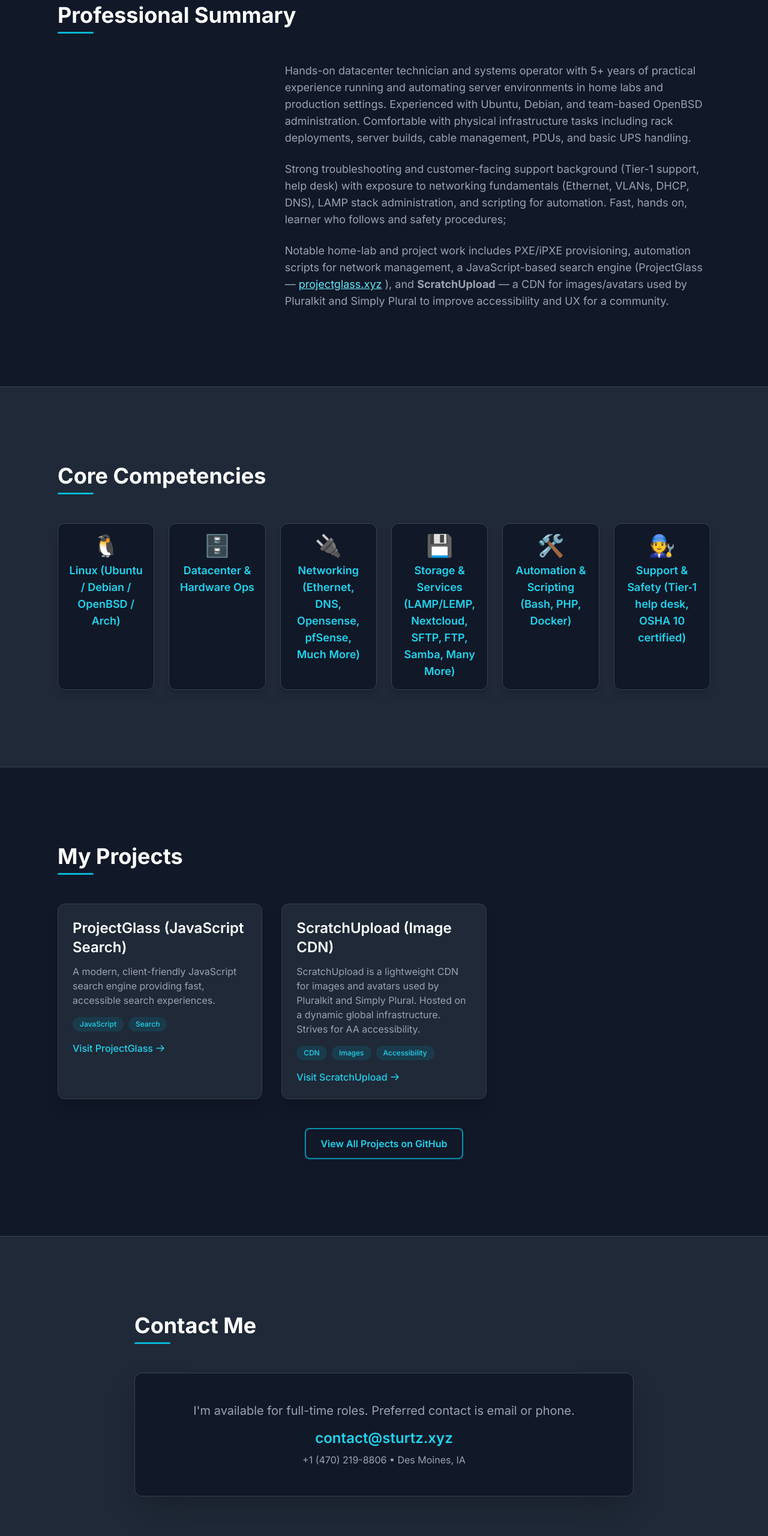
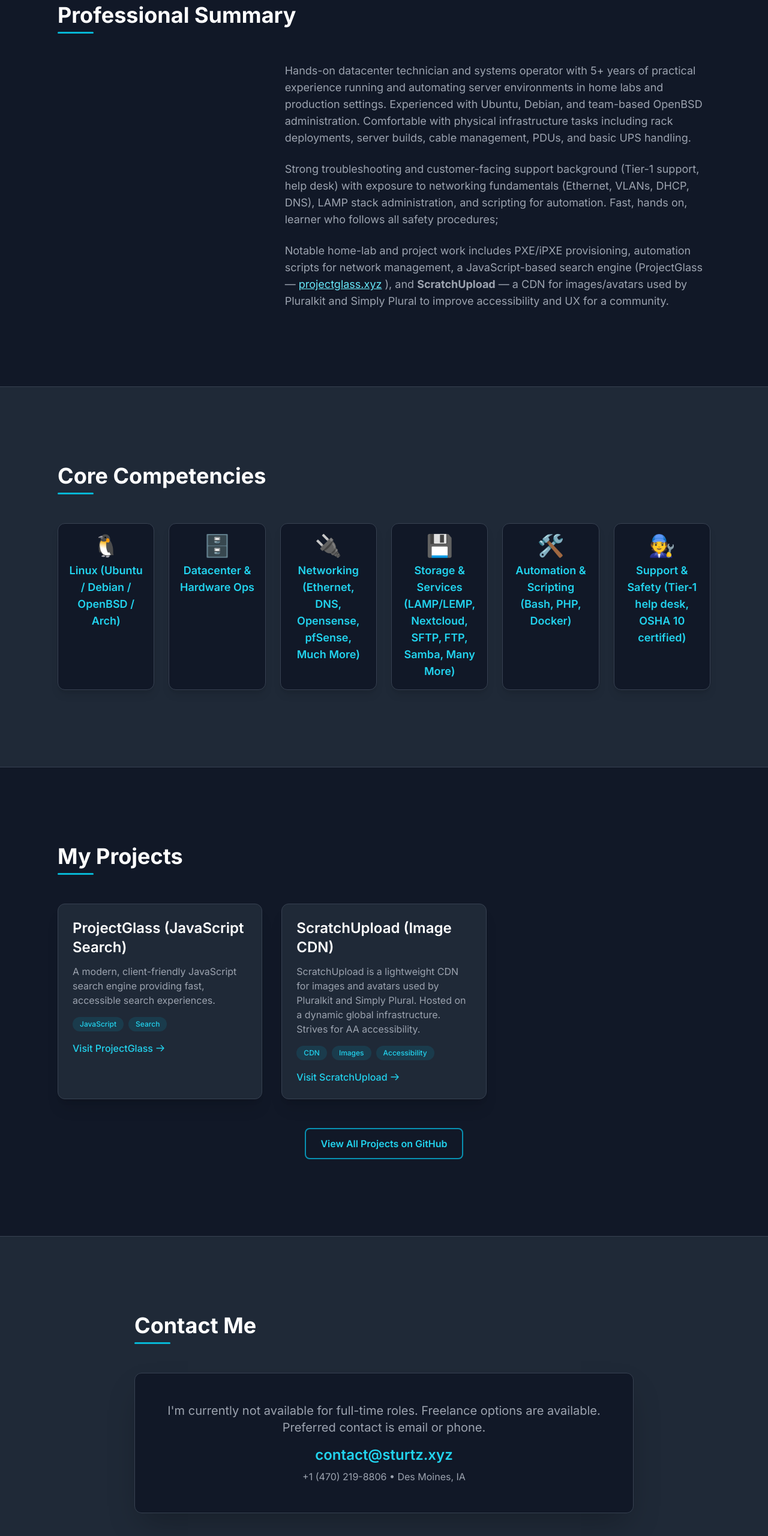
Before and after one commit to DarthKilroy/natesturtz.com, a website: page _site/index.html in a window 1280 px wide. Shown: the part 988-3548 px from the top of the page at 60% size. Drawn offline with nearby package versions, Linux system fonts and the light colour scheme.

Commit message:
Update index.html
Typo and specified current availability

```diff
--- a/_site/index.html
+++ b/_site/index.html
@@ -218,7 +218,7 @@
                 (Tier-1 support, help desk) with exposure to networking
                 fundamentals (Ethernet, VLANs, DHCP, DNS), LAMP stack
                 administration, and scripting for automation. Fast, hands on,
-                learner who follows and safety procedures;
+                learner who follows all safety procedures;
               </p>
               <p>
                 Notable home-lab and project work includes PXE/iPXE
@@ -429,7 +429,7 @@
             class="bg-gray-900 p-8 md:p-12 rounded-xl shadow-2xl border border-gray-700 text-center"
           >
             <p class="text-xl text-gray-400 mb-4">
-              I'm available for full-time roles. Preferred contact
+              I'm currently not available for full-time roles. Freelance options are available. Preferred contact
               is email or phone.
             </p>
 
```
